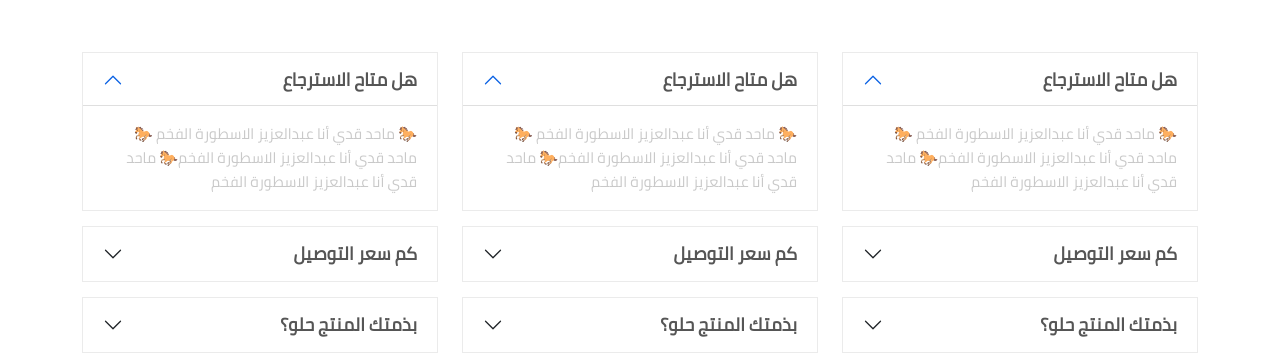
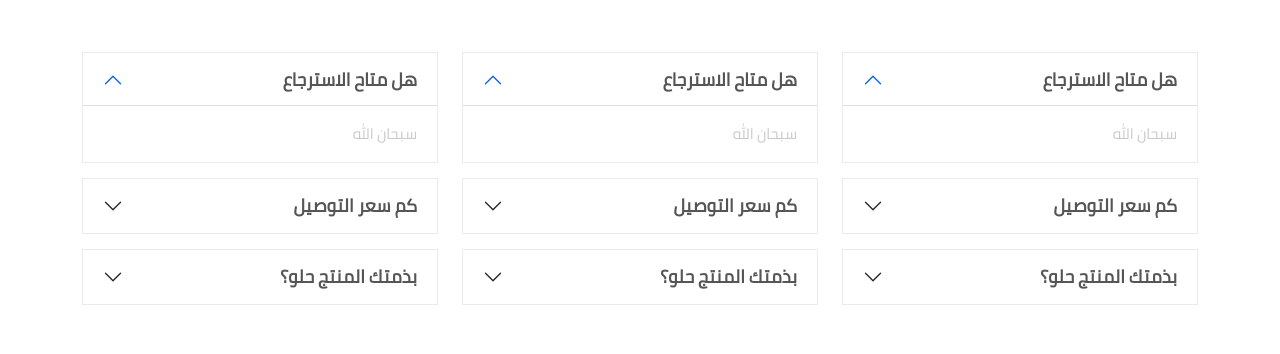
Before and after one commit to Azex01/TryingTohostAwebPage, a plain HTML site: page index.html in a window 1280 px wide. Shown: the part 3414-3768 px from the top of the page. Drawn offline with Linux system fonts and the light colour scheme.

Commit message:
Update index.html

```diff
--- a/index.html
+++ b/index.html
@@ -189,8 +189,7 @@
                   <div id="collapseOne-1" class="accordion-collapse collapse show" aria-labelledby="headingOne-1"
                     data-bs-parent="#accordionExample-1">
                     <div class="accordion-body">
-                      🐎 ماحد قدي أنا عبدالعزيز الاسطورة الفخم 🐎 ماحد قدي أنا عبدالعزيز الاسطورة الفخم🐎 ماحد قدي أنا
-                      عبدالعزيز الاسطورة الفخم </div>
+                      سبحان الله </div>
                   </div>
                 </div>
                 <div class="accordion-item">
@@ -202,8 +201,7 @@
                   <div id="collapseTwo-1" class="accordion-collapse collapse" aria-labelledby="headingTwo-1"
                     data-bs-parent="#accordionExample-1">
                     <div class="accordion-body">
-                      🐎 ماحد قدي أنا عبدالعزيز الاسطورة الفخم 🐎 ماحد قدي أنا عبدالعزيز الاسطورة الفخم🐎 ماحد قدي أنا
-                      عبدالعزيز الاسطورة الفخم </div>
+                      سبحان الله</div>
                   </div>
                 </div>
                 <div class="accordion-item">
@@ -215,8 +213,7 @@
                   <div id="collapseThree-1" class="accordion-collapse collapse" aria-labelledby="headingThree-1"
                     data-bs-parent="#accordionExample-1">
                     <div class="accordion-body">
-                      🐎 ماحد قدي أنا عبدالعزيز الاسطورة الفخم 🐎 ماحد قدي أنا عبدالعزيز الاسطورة الفخم🐎 ماحد قدي أنا
-                      عبدالعزيز الاسطورة الفخم </div>
+                      سبحان الله </div>
                   </div>
                 </div>
               </div>
@@ -232,8 +229,7 @@
                   <div id="collapseOne-2" class="accordion-collapse collapse show" aria-labelledby="headingOne-2"
                     data-bs-parent="#accordionExample-2">
                     <div class="accordion-body">
-                      🐎 ماحد قدي أنا عبدالعزيز الاسطورة الفخم 🐎 ماحد قدي أنا عبدالعزيز الاسطورة الفخم🐎 ماحد قدي أنا
-                      عبدالعزيز الاسطورة الفخم </div>
+                      سبحان الله</div>
                   </div>
                 </div>
                 <div class="accordion-item">
@@ -245,8 +241,7 @@
                   <div id="collapseTwo-2" class="accordion-collapse collapse" aria-labelledby="headingTwo-2"
                     data-bs-parent="#accordionExample-2">
                     <div class="accordion-body">
-                      🐎 ماحد قدي أنا عبدالعزيز الاسطورة الفخم 🐎 ماحد قدي أنا عبدالعزيز الاسطورة الفخم🐎 ماحد قدي أنا
-                      عبدالعزيز الاسطورة الفخم </div>
+                      سبحان الله</div>
                   </div>
                 </div>
                 <div class="accordion-item">
@@ -258,8 +253,7 @@
                   <div id="collapseThree-2" class="accordion-collapse collapse" aria-labelledby="headingThree-2"
                     data-bs-parent="#accordionExample-2">
                     <div class="accordion-body">
-                      🐎 ماحد قدي أنا عبدالعزيز الاسطورة الفخم 🐎 ماحد قدي أنا عبدالعزيز الاسطورة الفخم🐎 ماحد قدي أنا
-                      عبدالعزيز الاسطورة الفخم </div>
+                      سبحان الله </div>
                   </div>
                 </div>
               </div>
@@ -275,8 +269,7 @@
                   <div id="collapseOne-3" class="accordion-collapse collapse show" aria-labelledby="headingOne-3"
                     data-bs-parent="#accordionExample-3">
                     <div class="accordion-body">
-                      🐎 ماحد قدي أنا عبدالعزيز الاسطورة الفخم 🐎 ماحد قدي أنا عبدالعزيز الاسطورة الفخم🐎 ماحد قدي أنا
-                      عبدالعزيز الاسطورة الفخم </div>
+                     سبحان الله </div>
                   </div>
                 </div>
                 <div class="accordion-item">
@@ -288,8 +281,7 @@
                   <div id="collapseTwo-3" class="accordion-collapse collapse" aria-labelledby="headingTwo-3"
                     data-bs-parent="#accordionExample-3">
                     <div class="accordion-body">
-                      🐎 ماحد قدي أنا عبدالعزيز الاسطورة الفخم 🐎 ماحد قدي أنا عبدالعزيز الاسطورة الفخم🐎 ماحد قدي أنا
-                      عبدالعزيز الاسطورة الفخم </div>
+                      سبحان الله </div>
                   </div>
                 </div>
                 <div class="accordion-item">
@@ -301,8 +293,7 @@
                   <div id="collapseThree-3" class="accordion-collapse collapse" aria-labelledby="headingThree-3"
                     data-bs-parent="#accordionExample-3">
                     <div class="accordion-body">
-                      🐎 ماحد قدي أنا عبدالعزيز الاسطورة الفخم 🐎 ماحد قدي أنا عبدالعزيز الاسطورة الفخم🐎 ماحد قدي أنا
-                      عبدالعزيز الاسطورة الفخم </div>
+                      سبحان الله</div>
                   </div>
                 </div>
               </div>
```
